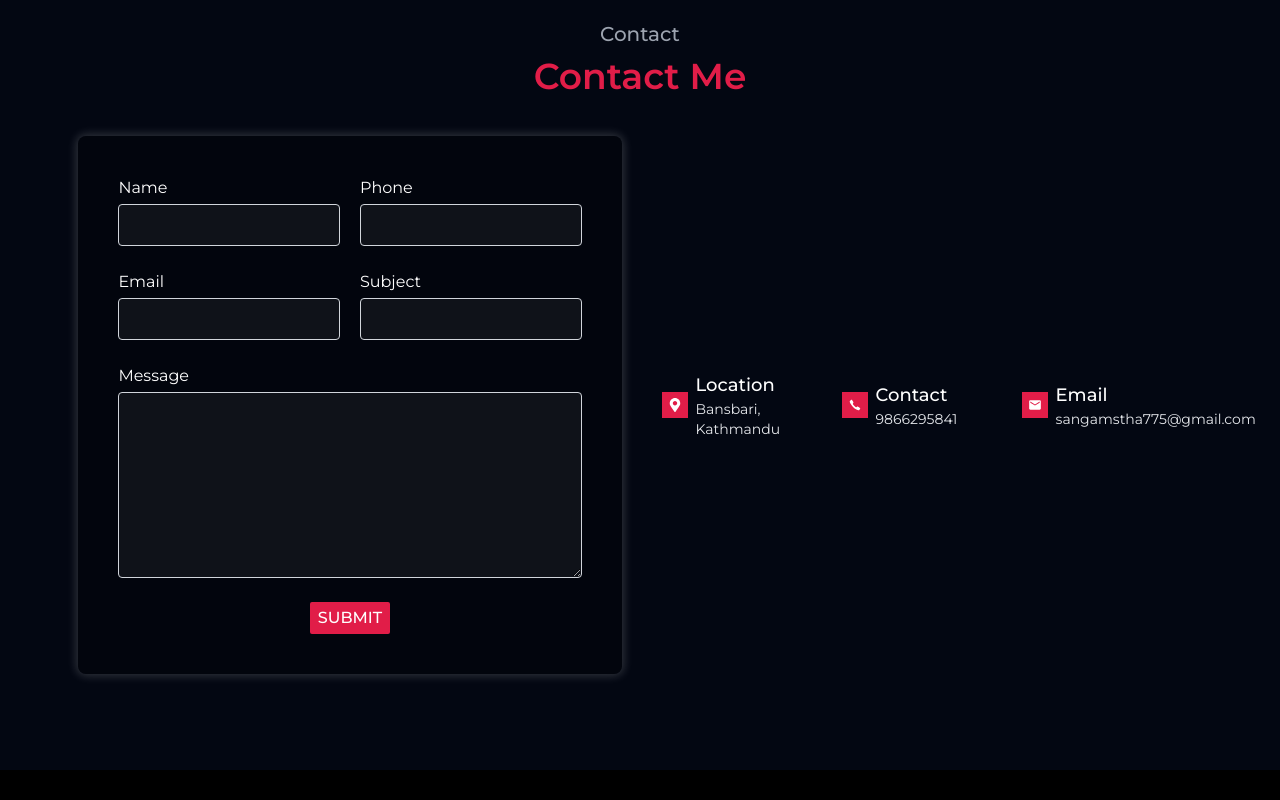
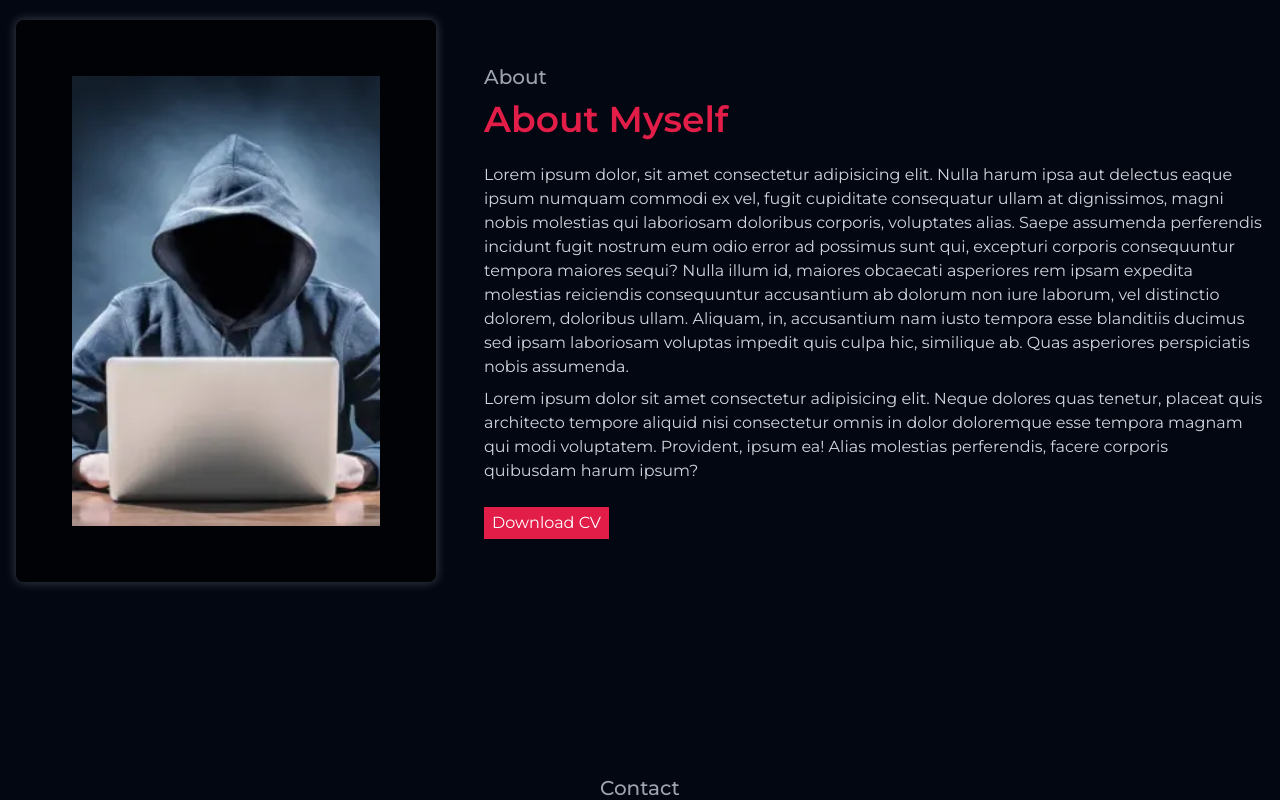
Before and after one commit to sandipshrest/my-portfolio, a Next.js app: page / in a window 1280 px wide. Shown: the part 900-1700 px from the top of the page. Built offline with nearby package versions, Linux system fonts and the light colour scheme.

Commit message:
about section created

```diff
--- /dev/null
+++ b/src/components/About.jsx
@@ -0,0 +1,58 @@
+import Image from "next/image";
+import React from "react";
+
+const About = () => {
+  return (
+    <section className="py-24 bg-gray-950 text-white">
+      <div className="container flex items-center gap-12">
+        <div className="w-[35%]">
+          <div className="w-full p-14 bg-black bg-opacity-70 rounded-lg shadow-[0_0_10px_2px_rgba(225,225,225,0.2)]">
+            <Image
+              src="/images/hacker.webp"
+              priority={true}
+              height={2000}
+              width={2000}
+              className="w-full h-[450px] object-cover"
+            />
+          </div>
+        </div>
+        <div className="w-[65%] flex flex-col items-start gap-6">
+          <div className="flex flex-col items-start gap-2">
+            <small className="text-xl font-medium text-gray-400">About</small>
+            <h2 className="text-4xl font-semibold text-rose-600">
+              About Myself
+            </h2>
+          </div>
+          <div className="flex flex-col items-start gap-2 text-gray-300">
+            <p>
+              Lorem ipsum dolor, sit amet consectetur adipisicing elit. Nulla
+              harum ipsa aut delectus eaque ipsum numquam commodi ex vel, fugit
+              cupiditate consequatur ullam at dignissimos, magni nobis molestias
+              qui laboriosam doloribus corporis, voluptates alias. Saepe
+              assumenda perferendis incidunt fugit nostrum eum odio error ad
+              possimus sunt qui, excepturi corporis consequuntur tempora maiores
+              sequi? Nulla illum id, maiores obcaecati asperiores rem ipsam
+              expedita molestias reiciendis consequuntur accusantium ab dolorum
+              non iure laborum, vel distinctio dolorem, doloribus ullam.
+              Aliquam, in, accusantium nam iusto tempora esse blanditiis ducimus
+              sed ipsam laboriosam voluptas impedit quis culpa hic, similique
+              ab. Quas asperiores perspiciatis nobis assumenda.
+            </p>
+            <p>
+              Lorem ipsum dolor sit amet consectetur adipisicing elit. Neque
+              dolores quas tenetur, placeat quis architecto tempore aliquid nisi
+              consectetur omnis in dolor doloremque esse tempora magnam qui modi
+              voluptatem. Provident, ipsum ea! Alias molestias perferendis,
+              facere corporis quibusdam harum ipsum?
+            </p>
+          </div>
+          <a href="#" className="inline-block py-1 px-2 bg-rose-600">
+            Download CV
+          </a>
+        </div>
+      </div>
+    </section>
+  );
+};
+
+export default About;
--- a/src/components/Contact.jsx
+++ b/src/components/Contact.jsx
@@ -22,21 +22,21 @@ const Contact = () => {
         toast.success("Form submitted successfully.");
       }
     } catch (err) {
-      console.log(err);
+      toast.error("Form submission failed");
     }
   };
   return (
     <section className="py-24 bg-gray-950 text-white">
-      <div className="container flex flex-col items-center gap-10">
+      <div className="container flex flex-col items-center gap-14">
         <div className="flex flex-col items-center gap-2">
-          <h2 className="text-xl font-medium text-gray-400">Contact</h2>
-          <h3 className="text-4xl font-semibold text-rose-600">Contact Me</h3>
+          <small className="text-xl font-medium text-gray-400">Contact</small>
+          <h2 className="text-4xl font-semibold text-rose-600">Contact Me</h2>
         </div>
-        <div className="flex gap-10 w-[90%]">
+        <div className="flex gap-10 w-full">
           <form
             ref={form}
             onSubmit={sendEmail}
-            className="flex flex-col items-center gap-6 w-1/2 p-10 sm:text-base text-sm bg-black bg-opacity-30 rounded-lg shadow-[0_0_10px_2px_rgba(225,225,225,0.2)]"
+            className="flex flex-col items-center gap-7 w-1/2 p-10 sm:text-base text-sm bg-black bg-opacity-30 rounded-lg shadow-[0_0_10px_2px_rgba(225,225,225,0.2)]"
           >
             <div className="flex sm:flex-row flex-col sm:gap-5 gap-2 w-full">
               <div className="flex flex-col items-start gap-1 sm:w-1/2 w-full">
@@ -46,7 +46,7 @@ const Contact = () => {
                   id="name"
                   name="name"
                   required
-                  className="border border-gray-300 bg-white bg-opacity-5 p-2 rounded w-full text-gray-200 focus:outline-none focus:shadow-[0_0_5px_1px_rgba(225,225,225,1)]"
+                  className="border border-gray-300 bg-white bg-opacity-5 p-2 rounded w-full text-gray-200 focus:outline-none focus:shadow-[0_0_5px_2px_rgba(225,225,225,1)] transition-all duration-100 ease-linear"
                 />
               </div>
               <div className="flex flex-col items-start gap-1 sm:w-1/2 w-full">
@@ -56,7 +56,7 @@ const Contact = () => {
                   id="mobile"
                   name="mobile"
                   required
-                  className="border border-gray-300 bg-white bg-opacity-5 p-2 rounded w-full text-gray-200 focus:outline-none focus:shadow-[0_0_10px_2px_rgba(225,225,225,1)]"
+                  className="border border-gray-300 bg-white bg-opacity-5 p-2 rounded w-full text-gray-200 focus:outline-none focus:shadow-[0_0_5px_2px_rgba(225,225,225,1)] transition-all duration-100 ease-linear"
                 />
               </div>
             </div>
@@ -68,7 +68,7 @@ const Contact = () => {
                   id="email"
                   name="email"
                   required
-                  className="border border-gray-300 bg-white bg-opacity-5 p-2 rounded w-full text-gray-200 focus:outline-none focus:shadow-[0_0_10px_2px_rgba(225,225,225,1)]"
+                  className="border border-gray-300 bg-white bg-opacity-5 p-2 rounded w-full text-gray-200 focus:outline-none focus:shadow-[0_0_5px_2px_rgba(225,225,225,1)] transition-all duration-100 ease-linear"
                 />
               </div>
               <div className="flex flex-col gap-1 items-start sm:w-1/2 w-full">
@@ -77,7 +77,7 @@ const Contact = () => {
                   type="text"
                   id="subject"
                   name="subject"
-                  className="border border-gray-300 bg-white bg-opacity-5 p-2 rounded w-full text-gray-200 focus:outline-none focus:shadow-[0_0_10px_2px_rgba(225,225,225,1)]"
+                  className="border border-gray-300 bg-white bg-opacity-5 p-2 rounded w-full text-gray-200 focus:outline-none focus:shadow-[0_0_5px_2px_rgba(225,225,225,1)] transition-all duration-100 ease-linear"
                 />
               </div>
             </div>
@@ -88,7 +88,7 @@ const Contact = () => {
                 id="message"
                 name="message"
                 rows="7"
-                className="border border-gray-300 bg-white bg-opacity-5 p-2 rounded w-full text-gray-200 focus:outline-none focus:shadow-[0_0_10px_2px_rgba(225,225,225,1)]"
+                className="border border-gray-300 bg-white bg-opacity-5 p-2 rounded w-full text-gray-200 focus:outline-none focus:shadow-[0_0_5px_2px_rgba(225,225,225,1)] transition-all duration-100 ease-linear"
               />
             </div>
             <input
@@ -104,7 +104,7 @@ const Contact = () => {
               </span>
               <span>
                 <p className="sm:text-lg text-base font-medium">Location</p>
-                <p className="text-gray-200 text-sm">Bansbari, Kathmandu</p>
+                <p className="text-gray-200 text-sm">Basantapur, Kathmandu</p>
               </span>
             </div>
             <div className="flex items-center gap-2">
@@ -113,7 +113,7 @@ const Contact = () => {
               </span>
               <span>
                 <p className="sm:text-lg text-base font-medium">Contact</p>
-                <p className="text-gray-200 text-sm">9866295841</p>
+                <p className="text-gray-200 text-sm">9806101417</p>
               </span>
             </div>
             <div className="flex items-center gap-2">
@@ -122,7 +122,9 @@ const Contact = () => {
               </span>
               <span>
                 <p className="sm:text-lg text-base font-medium">Email</p>
-                <p className="text-gray-200 text-sm">sangamstha775@gmail.com</p>
+                <p className="text-gray-200 text-sm">
+                  c.restsandip123@gmail.com
+                </p>
               </span>
             </div>
           </div>
--- a/src/components/Main.jsx
+++ b/src/components/Main.jsx
@@ -1,11 +1,13 @@
 import React from "react";
 import Intro from "./Intro";
 import Contact from "./Contact";
+import About from "./About";
 
 const Main = () => {
   return (
     <>
       <Intro />
+      <About />
       <Contact />
     </>
   );
```
